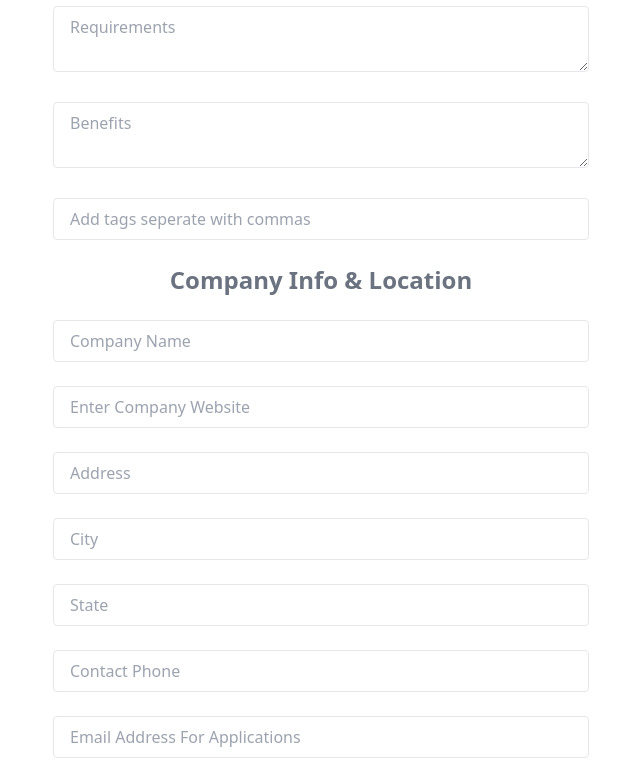
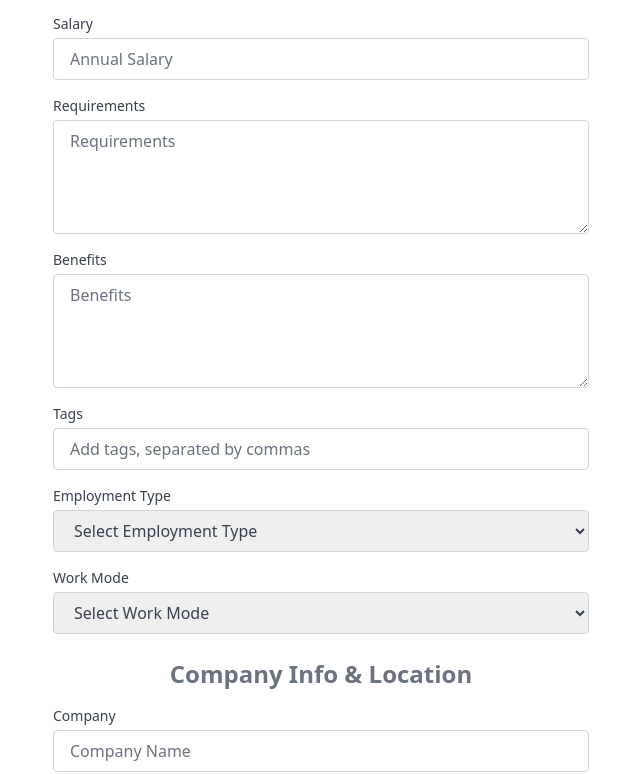
Before and after one commit to Kolawole-kehinde/jobHunt-app, a React (Vite) app: page /jobs/jobcreation in a window 1280 px wide. Shown: the part 514-1288 px from the top of the page, without its empty margins (319-959 px from the left). Built offline with nearby package versions, Linux system fonts and the light colour scheme.

Commit message:
Refactor Job Creation Form: Added select input support and created FormSection component to reduce boilerplate and improve code clarity.

```diff
--- a/src/Components/CustomInput/index.jsx
+++ b/src/Components/CustomInput/index.jsx
@@ -1,54 +1,63 @@
-import { useState } from "react";
-import { FaRegEye, FaRegEyeSlash } from "react-icons/fa";
+import React from "react";
 
 const CustomInput = ({
-  type,
   name,
+  type = "text",
   placeholder,
-  className,
   label,
-  register = () => {},
+  register,
   error,
+  options = [], // For select inputs
 }) => {
-  const [show, setShow] = useState(false);
-
-  const togglePassword = () => {
-    return setShow((currentState) => !currentState);
-  };
-
-  // Check if the input type should be "textarea"
-  const isTextArea = type === "textarea";
+  const sharedStyles =
+    "w-full px-4 py-2 border border-gray-300 rounded focus:outline-none placeholder-gray-500 text-gray-700";
 
   return (
-    <div className="space-y-2">
-      {label && <label htmlFor={name}>{label}</label>}
-      <div className="relative">
-        {isTextArea ? (
+    <div className="flex flex-col space-y-1">
+      {label && (
+        <label htmlFor={name} className="text-sm font-medium text-gray-700">
+          {label}
+        </label>
+      )}
+
+      {/* Handle textarea, select, and input types dynamically */}
+      {type === "textarea" ? (
         <textarea
-            name={name}
+          id={name}
+          {...register(name)}
           placeholder={placeholder}
-            className={`w-full px-4 py-2 border rounded focus:outline-none ${className}`}
-            {...register(name, { required: true })}
+          className={sharedStyles}
+          rows={4}
         />
+      ) : type === "select" ? (
+        <select
+          id={name}
+          {...register(name)}
+          className={`${sharedStyles} text-gray-500`}
+          defaultValue=""
+        >
+          {/* Placeholder for select */}
+          <option value="" disabled className="text-gray-500">
+            {placeholder}
+          </option>
+          {options.map((option) => (
+            <option key={option.value} value={option.value} className="text-gray-700">
+              {option.label}
+            </option>
+          ))}
+        </select>
       ) : (
         <input
-            type={show && type === "password" ? "text" : type}
-            name={name}
+          id={name}
+          type={type}
+          {...register(name)}
           placeholder={placeholder}
-            className={`w-full px-4 py-2 text-black border rounded focus:outline-none ${className}`}
-            {...register(name, { required: true })}
+          className={sharedStyles}
         />
       )}
-        {type === "password" && (
-          <div
-            className="absolute top-1/2 right-2 -translate-y-1/2"
-            onClick={togglePassword}
-          >
-            {show ? <FaRegEye /> : <FaRegEyeSlash />}
-          </div>
-        )}
-      </div>
-      {error && <p className="text-red-400 text-sm">{error}</p>}
+
+      {/* Display error message if there is one */}
+      {error && <p className="text-red-500 text-xs">{error}</p>}
     </div>
   );
 };
--- /dev/null
+++ b/src/Components/FormSection.jsx
@@ -0,0 +1,23 @@
+import CustomInput from "./CustomInput";
+import JobTitle from "./features/jobs/JobTitle";
+
+
+const FormSection = ({ section, register, errors }) => {
+  return (
+    <div className="space-y-4">
+      <JobTitle className="text-2xl font-bold mb-4 text-center text-gray-500">
+        {section.title}
+      </JobTitle>
+      {section.fields.map((field) => (
+        <CustomInput
+          key={field.name}
+          {...field}
+          register={register}
+          error={errors[field.name]?.message}
+        />
+      ))}
+    </div>
+  );
+};
+
+export default FormSection;
--- a/src/Schema/jobSchema.js
+++ b/src/Schema/jobSchema.js
@@ -1,6 +1,7 @@
 import { z } from "zod";
 
 export const jobSchema = z.object({
+  // Job Info Fields
   title: z.string().min(1, "Job title is required"),
   description: z.string().min(1, "Job description is required"),
   salary: z.coerce
@@ -10,14 +11,22 @@ export const jobSchema = z.object({
     .min(1, "Salary must be greater than 0"),
   requirements: z.string().min(1, "Requirements are required"),
   benefits: z.string().min(1, "Benefits are required"),
+  tags: z.string().min(3, {
+    message: "Tags must be at least 3 characters",
+  }),
+  job_type: z.enum(["full-time", "part-time"], {
+    required_error: "Job type is required",
+  }),
+  work_mode: z.enum(["remote", "on-site"], {
+    required_error: "Work mode is required",
+  }),
+
+  // Company Info Fields
   company: z.string().min(1, "Company name is required"),
+  company_website: z.string().url("Invalid URL format for company website"),
   address: z.string().min(1, "Address is required"),
   city: z.string().min(1, "City is required"),
   state: z.string().min(1, "State is required"),
   phone: z.string().min(1, "Phone is required"),
   email: z.string().min(1, "Email is required").email("Invalid email"),
-  tags: z.string().min(3, {
-    message: "Tags must be at least 3 characters",
-  }),
-  company_website: z.string().url("Invalid URL format for company website"),
 });
--- a/src/constant/jobInputLists.js
+++ b/src/constant/jobInputLists.js
@@ -1,18 +1,49 @@
-export const jobInfoFields = [
-  { name: 'title', placeholder: 'Job Title', label: 'Job Title', type: 'text' },
-  { name: 'description', placeholder: 'Job Description', label: 'Job Description', type: 'textarea' }, // Updated for textarea
-  { name: 'salary', placeholder: 'Annual Salary', label: 'Salary', type: 'text' },
-  { name: 'requirements', placeholder: 'Requirements', label: 'Requirements', type: 'textarea' },
-  { name: 'benefits', placeholder: 'Benefits', label: 'Benefits', type: 'textarea' },
-  { name: 'tags', placeholder: 'Add tags seperate with commas',type: 'text' },
+// constants/jobFormFields.js
+
+export const jobFormFields = [
+  {
+    title: "Job Info",
+    fields: [
+      { name: "title", placeholder: "Job Title", label: "Job Title", type: "text" },
+      { name: "description", placeholder: "Job Description", label: "Job Description", type: "textarea" },
+      { name: "salary", placeholder: "Annual Salary", label: "Salary", type: "text" },
+      { name: "requirements", placeholder: "Requirements", label: "Requirements", type: "textarea" },
+      { name: "benefits", placeholder: "Benefits", label: "Benefits", type: "textarea" },
+      { name: "tags", placeholder: "Add tags, separated by commas", label: "Tags", type: "text" },
+      {
+        name: "employment_type",
+        placeholder: "Select Employment Type",
+        label: "Employment Type",
+        type: "select",
+        options: [
+
+          { value: "full-time", label: "Full-time" },
+          { value: "part-time", label: "Part-time" },
+        ],
+      },
+      {
+        name: "work_mode",
+        placeholder: "Select Work Mode",
+        label: "Work Mode",
+        type: "select",
+        options: [
+
+          { value: "remote", label: "Remote" },
+          { value: "on-site", label: "On-site" },
+        ],
+      },
+    ],
+  },
+  {
+    title: "Company Info & Location",
+    fields: [
+      { name: "company", placeholder: "Company Name", label: "Company", type: "text" },
+      { name: "company_website", placeholder: "Company Website", label: "Website", type: "text" },
+      { name: "address", placeholder: "Address", label: "Address", type: "text" },
+      { name: "city", placeholder: "City", label: "City", type: "text" },
+      { name: "state", placeholder: "State", label: "State", type: "text" },
+      { name: "phone", placeholder: "Phone", label: "Phone", type: "text" },
+      { name: "email", placeholder: "Email", label: "Email", type: "email" },
+    ],
+  },
 ];
-
-export const companyInfoFields = [
-  { name: 'company', placeholder: 'Company Name', type: 'text' },
-  { name: 'company_website', placeholder: 'Enter Company Website', type: 'text' },
-  { name: 'address', placeholder: 'Address', label: 'Address', type: 'text' },
-  { name: 'city', placeholder: 'City', label: 'City', type: 'text' },
-  { name: 'state', placeholder: 'State', label: 'State', type: 'text' },
-  { name: 'phone', placeholder: 'Contact Phone', label: 'Phone', type: 'text' },
-  { name: 'email', placeholder: 'Email Address For Applications', label: 'Email', type: 'email' },
-];
--- a/src/pages/jobs/jobCreation.jsx
+++ b/src/pages/jobs/jobCreation.jsx
@@ -1,9 +1,11 @@
+// pages/JobCreation.jsx
+
 import React from "react";
-import { companyInfoFields, jobInfoFields } from "../../constant/jobInputLists";
-import JobTitle from "../../Components/features/jobs/JobTitle";
 import useCreateJob from "../../Components/features/hooks/useCreateJob";
 import ImageUploadAndPreview from "../../Components/CustomInput/ImageUploadAndPreview";
-import CustomInput from "../../Components/CustomInput";
+import JobTitle from "../../Components/features/jobs/JobTitle";
+import { jobFormFields } from "../../constant/jobInputLists";
+import FormSection from "../../Components/FormSection";
 
 const JobCreation = () => {
   const {
@@ -19,49 +21,31 @@ const JobCreation = () => {
   return (
     <section className="flex justify-center items-center mt-20">
       <div className="bg-white p-8 rounded-lg w-full md:w-600 mx-6">
-        <JobTitle className="text-4xl text-center font-bold mb-4">
+        <JobTitle className="text-4xl text-center font-bold mb-6">
           Create Job Listing
         </JobTitle>
+
         <form onSubmit={handleSubmit(onSubmit)} className="space-y-6">
-          {/* Job Info Section */}
-          <JobTitle className="text-2xl font-bold mb-6 text-center text-gray-500">
-            Job Info
-          </JobTitle>
-          {jobInfoFields.map(({ name, type, placeholder }) => (
-            <CustomInput
-              key={name}
-              name={name}
-              placeholder={placeholder}
-              type={type}
+          {jobFormFields.map((section) => (
+            <FormSection
+              key={section.title}
+              section={section}
               register={register}
-              error={errors[name]?.message}
+              errors={errors}
             />
           ))}
 
-          {/* Company Info & Location Section */}
-          <JobTitle className="text-2xl font-bold mt-10 mb-6 text-center text-gray-500">
-            Company Info & Location
-          </JobTitle>
-          {companyInfoFields.map(({ name, type, placeholder }) => (
-            <CustomInput
-              key={name}
-              name={name}
-              placeholder={placeholder}
-              type={type}
-              register={register}
-              error={errors[name]?.message}
-            />
-          ))}
-
-          {/* Image Upload Section */}
-          <ImageUploadAndPreview handleImageChange={handleImageChange} imagePreview={imagePreview}/>
+          <ImageUploadAndPreview
+            handleImageChange={handleImageChange}
+            imagePreview={imagePreview}
+          />
 
           <button
             disabled={isPending}
             type="submit"
             className="w-full bg-green-500 hover:bg-green-600 text-white px-4 py-2 mt-6 rounded focus:outline-none"
           >
-            {isPending ? "Loading" : "Save"}
+            {isPending ? "Loading..." : "Save"}
           </button>
 
           <a
```
Lines whose indentation alone changed are shown as unchanged.
